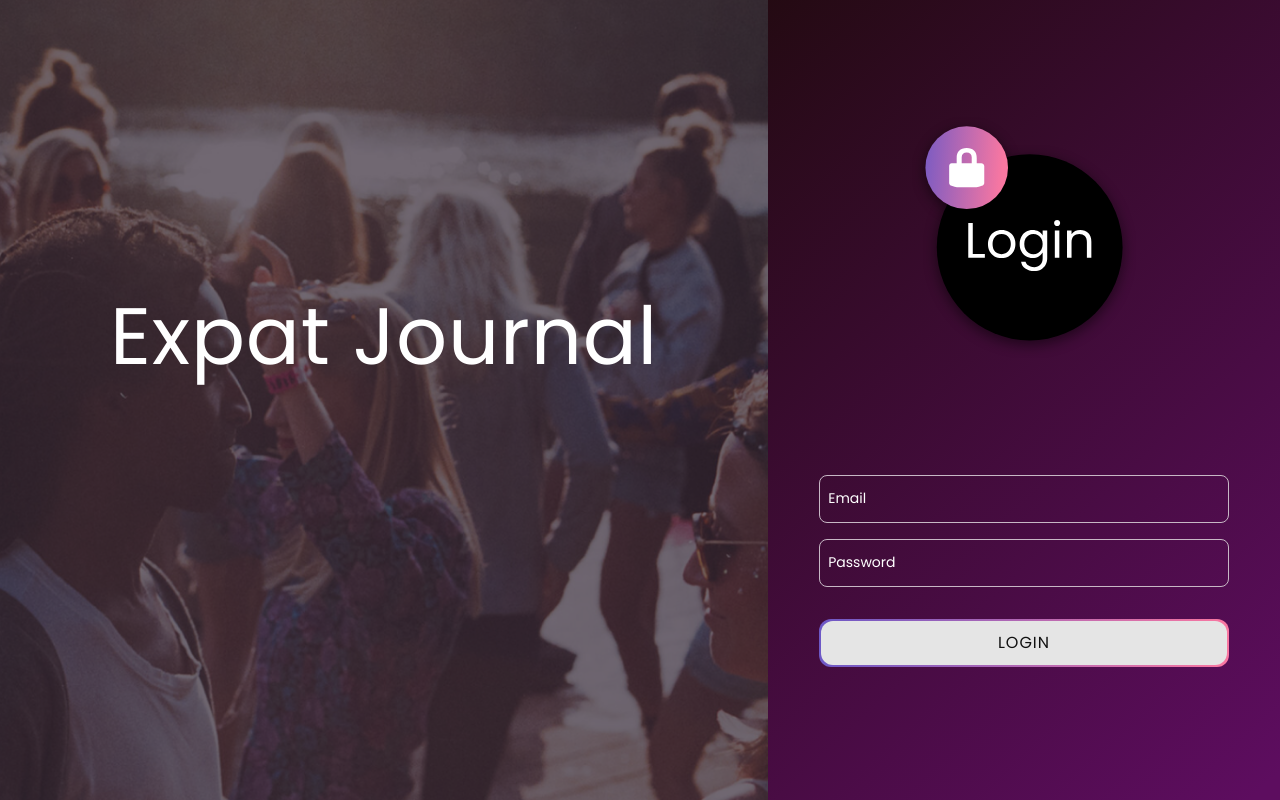
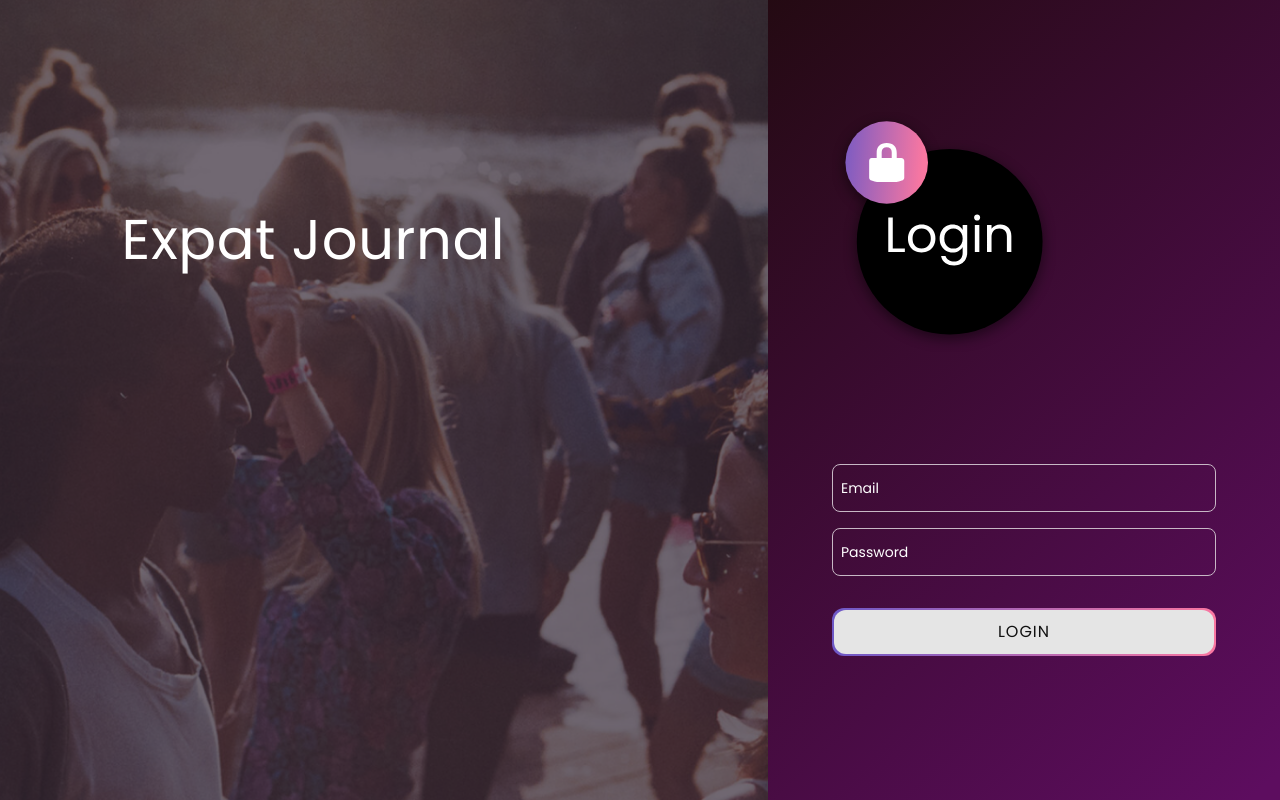
Before and after one commit to Build-Week-Expat-Journal/FE, a React (Create React App) app in the folder frontend/: page /login in a window 1280 px wide. Built offline with nearby package versions, Linux system fonts and the light colour scheme.

Commit message:
update layout styles

```diff
--- a/frontend/src/components/AuthLayout.js
+++ b/frontend/src/components/AuthLayout.js
@@ -28,6 +28,8 @@ const Intro = styled.div`
   background-position: center center;
   background-repeat: no-repeat;
   height: 100vh;
+  padding: 1rem;
+  color: white;
 
   .filter {
     position: absolute;
@@ -40,18 +42,37 @@ const Intro = styled.div`
     z-index: 1;
   }
 
+  .message {
+    display: flex;
+    flex-direction: column;
+    justify-content: space-around;
+    width: 80%;
+    padding: 0 2rem;
+    margin: 2rem 0;
+    z-index: 2;
+
+    p {
+      font-weight: 500;
+      font-size: 1.25rem;
+    }
+  }
+
   h1,
   h2 {
-    align-self: center;
-    font-size: ${rem(144)};
+    font-size: ${rem(80)};
     font-weight: ${props => props.theme.typography.fontWeight.regular};
     color: white;
-    text-align: center;
     z-index: 2;
+
+    span {
+      background: ${props => props.theme.gradients.purplePink};
+      -webkit-background-clip: text;
+      -webkit-text-fill-color: transparent;
+    }
   }
 
   h2 {
-    font-size: ${rem(80)};
+    font-size: ${rem(56)};
 
     span {
       background: ${props => props.theme.gradients.purplePink};
@@ -69,6 +90,13 @@ const Form = styled.div`
   align-items: center;
   background: ${props => props.theme.gradients.purple};
   height: 100vh;
+  padding: 1rem;
+
+  > * {
+    color: white;
+    width: 80%;
+    margin-bottom: 1rem;
+  }
 `;
 
 const AuthLayout = ({ formAlign = 'right', message, children }) => {
@@ -77,7 +105,7 @@ const AuthLayout = ({ formAlign = 'right', message, children }) => {
       <Intro>
         <div className="filter"></div>
         {message ? (
-          <h2>{message()}</h2>
+          <div className="message">{message()}</div>
         ) : (
           <h1>
             Expat <br />
```
